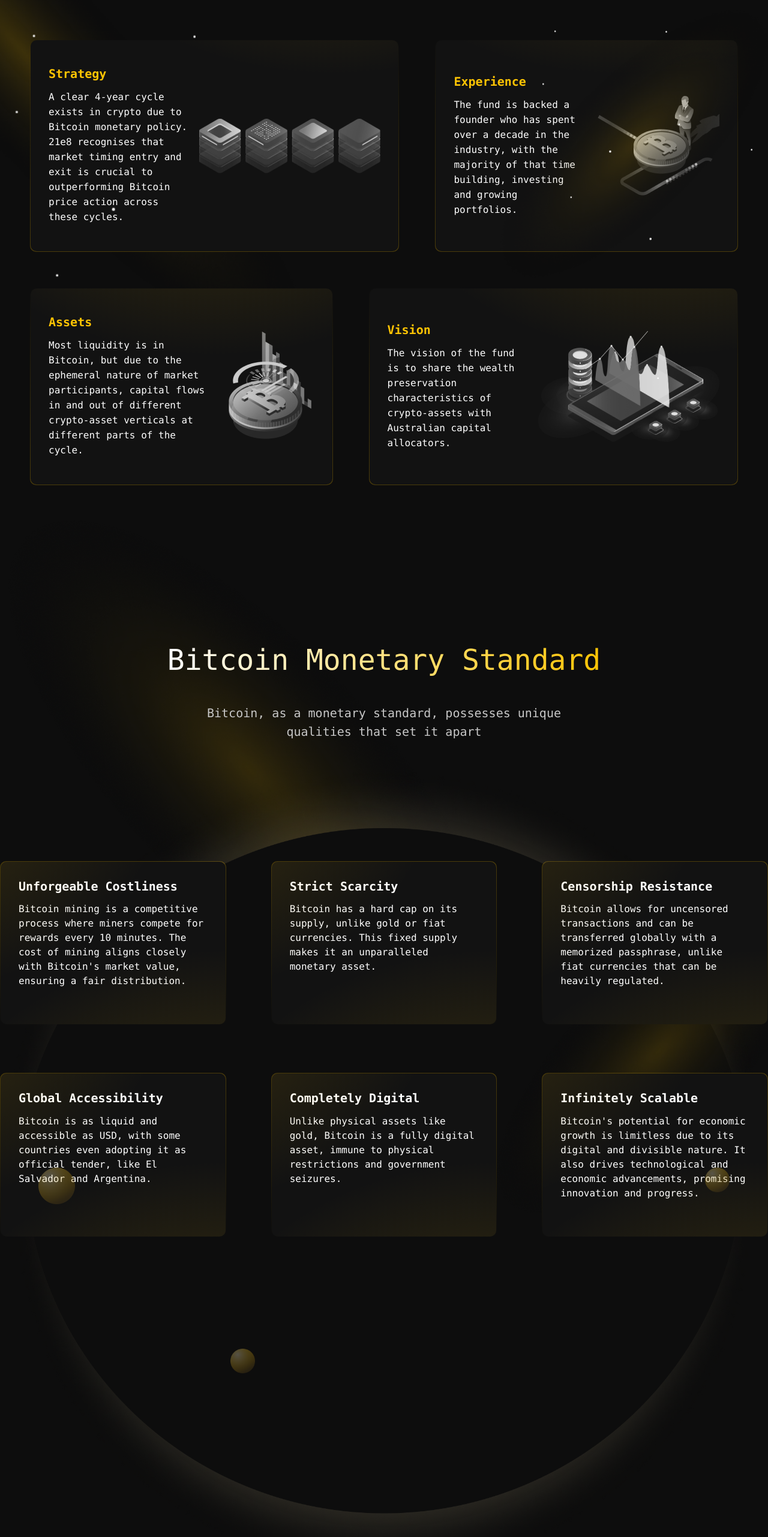
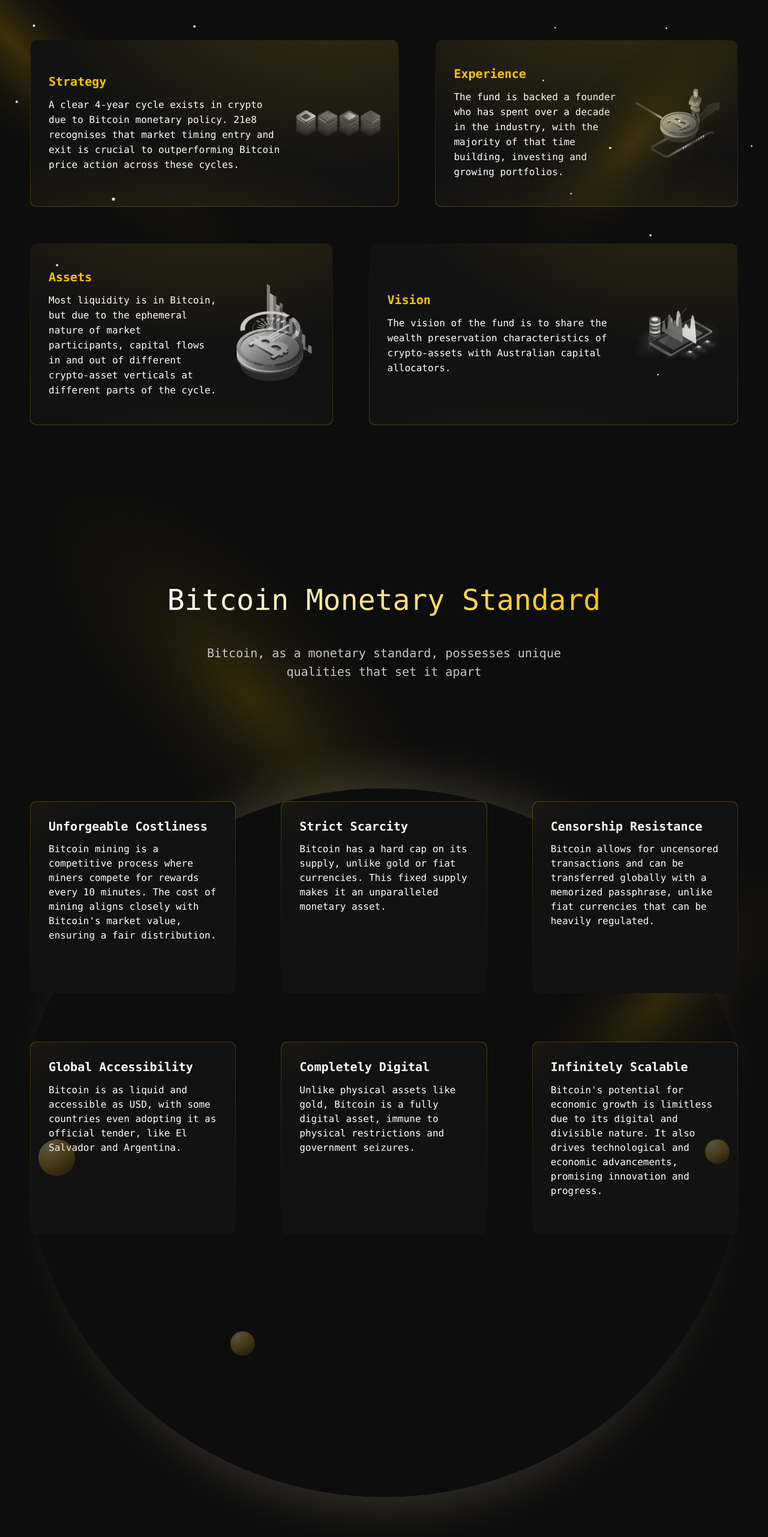
Before and after one commit to 21e8Capital/21e8-capital-page, a Next.js app: page / in a window 1280 px wide. Shown: the part 1309-3872 px from the top of the page at 60% size. Built offline with nearby package versions, Linux system fonts and the light colour scheme; no server answers.

Commit message:
fix: responsive and mobile laoyut, navbar fix

```diff
--- a/src/components/common/Bookmarks/styles.module.scss
+++ b/src/components/common/Bookmarks/styles.module.scss
@@ -5,6 +5,15 @@
   height: 100%;
   margin-top: 120px;
   margin-bottom: 70px;
+
+  @media only screen and (max-width: 1500px) {
+    padding: 0 50px;
+    max-width: fit-content;
+  }
+
+  @media only screen and (max-width: 768px) {
+    padding: 0;
+  }
 
   .bookmarks {
     display: flex;
--- a/src/components/common/Cards/styles.module.scss
+++ b/src/components/common/Cards/styles.module.scss
@@ -1,7 +1,6 @@
 .container {
   position: relative;
   padding: 0 50px;
-  position: relative;
 
   @media only screen and (max-width: 768px) {
     padding: 0 20px;
@@ -90,8 +89,10 @@
     grid-column-gap: 60px;
     margin-bottom: 60px;
 
-    @media only screen and (max-width: 1024px) {
+    @media only screen and (max-width: 1150px) {
       grid-template-columns: repeat(2, 1fr);
+      grid-column-gap: 30px;
+      margin-bottom: 30px;
     }
 
     @media only screen and (max-width: 768px) {
@@ -108,8 +109,9 @@
     grid-template-rows: 1fr;
     grid-column-gap: 60px;
 
-    @media only screen and (max-width: 1024px) {
+    @media only screen and (max-width: 1150px) {
       grid-template-columns: repeat(2, 1fr);
+      grid-column-gap: 30px;
     }
 
     @media only screen and (max-width: 768px) {
@@ -159,7 +161,7 @@
     border-radius: 10px;
     height: 100%;
 
-    @media only screen and (max-width: 768px) {
+    @media only screen and (max-width: 1150px) {
       display: flex;
       flex-direction: column;
       gap: 64px;
@@ -186,6 +188,14 @@
     img {
       width: 100%;
       object-fit: contain;
+
+      @media only screen and (max-width: 1370px) {
+        width: 140px;
+      }
+
+      @media only screen and (max-width: 1150px) {
+        width: auto;
+      }
 
       @media only screen and (max-width: 768px) {
         max-height: 300px;
--- a/src/components/common/Integration/index.tsx
+++ b/src/components/common/Integration/index.tsx
@@ -13,7 +13,7 @@
 ];
 
 const Integration = ({ title, data }: SectionData) => (
-  <div className={styles.wrapper}>
+  <div className={styles.wrapperInt}>
     <div className={styles.integration}>
       <h2>{title}</h2>
       <div className={styles.list}>
--- a/src/components/common/Integration/styles.module.scss
+++ b/src/components/common/Integration/styles.module.scss
@@ -1,7 +1,16 @@
-.wrapper {
+.wrapperInt {
   max-width: 1400px;
   margin: 0 auto;
   position: relative;
+
+  @media only screen and (max-width: 1500px) {
+    padding: 0 50px;
+    max-width: fit-content;
+  }
+
+  @media only screen and (max-width: 768px) {
+    padding: 0;
+  }
 
   .gradient0 {
     top: 5%;
@@ -107,7 +116,7 @@
       p {
         font-size: 16px;
 
-        @media only screen and (max-width: 768px) {
+        @media only screen and (max-width: 1250px) {
           font-size: 14px;
         }
       }
@@ -144,7 +153,16 @@
     display: flex;
     gap: 40px;
 
+    @media only screen and (max-width: 1250px) {
+      display: grid;
+      grid-template-columns: repeat(2, 1fr);
+      grid-template-rows: repeat(2, 1fr);
+      grid-column-gap: 20px;
+      grid-row-gap: 20px;
+    }
+
     @media only screen and (max-width: 768px) {
+      display: flex;
       flex-direction: column;
     }
   }
--- a/src/components/common/ListingText/styles.module.scss
+++ b/src/components/common/ListingText/styles.module.scss
@@ -1,6 +1,7 @@
 .wrapper {
   position: relative;
   margin: 0 auto;
+  padding: 0 50px;
 
   @media only screen and (max-width: 768px) {
     padding: 0 20px;
@@ -56,11 +57,17 @@
       grid-row-gap: 80px;
       margin-bottom: 600px;
 
+      @media only screen and (max-width: 1150px) {
+        grid-template-columns: repeat(2, 1fr);
+        grid-column-gap: 30px;
+        grid-row-gap: 40px;
+        margin-bottom: 300px;
+      }
+
       @media only screen and (max-width: 768px) {
         display: flex;
         flex-direction: column;
         gap: 60px;
-        margin-bottom: 300px;
       }
 
       .textWrapper {
@@ -172,6 +179,10 @@
     left: 50%;
     transform: translate(-50%, -50%);
 
+    @media only screen and (max-width: 1150px) {
+      top: 30%;
+    }
+
     @media only screen and (max-width: 768px) {
       top: 15%;
     }
--- a/src/components/ui/Navbar/styles.module.scss
+++ b/src/components/ui/Navbar/styles.module.scss
@@ -6,7 +6,11 @@
 }
 
 .down {
-  top: -59px;
+  top: -102px;
+
+  @media only screen and (max-width: 768px) {
+    top: -59px;
+  }
 }
 
 .up {
```
